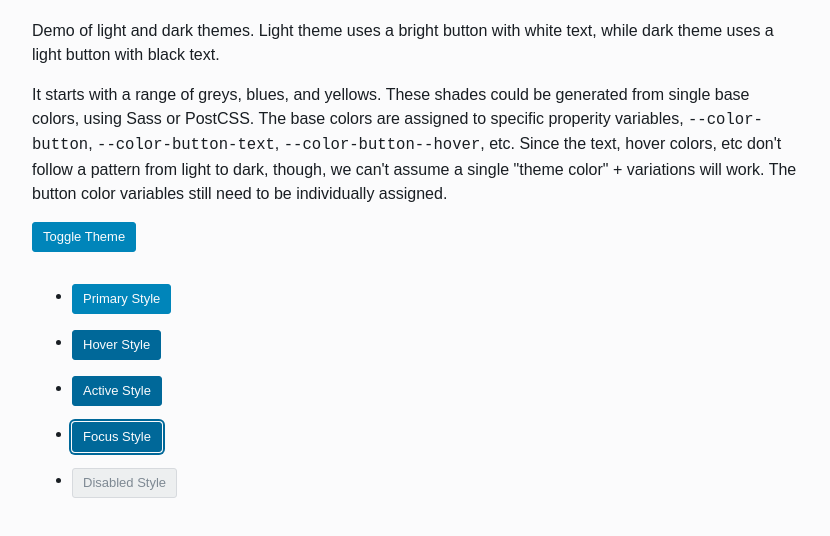
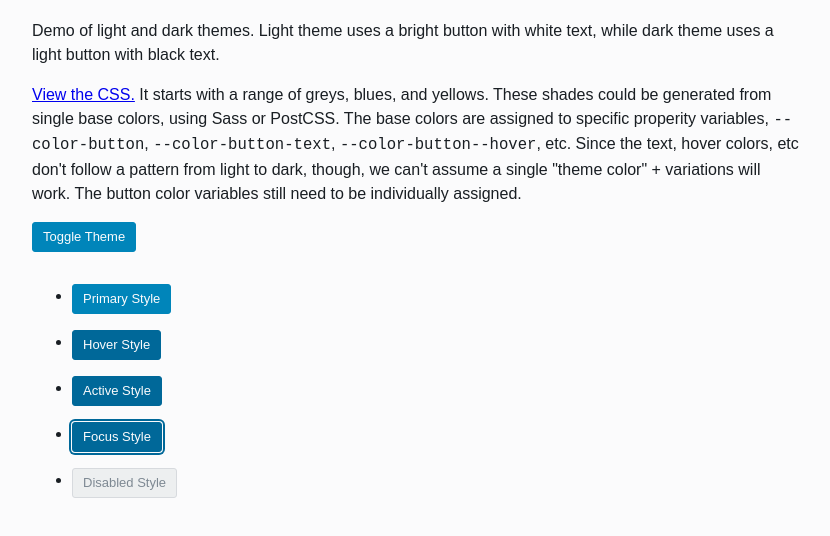
Before and after one commit to ryelle/button-custom-prop-example, a plain HTML site: page index.html in a window 1280 px wide. Shown: the part 88-624 px from the top of the page, without its empty margins (224-1054 px from the left). Drawn offline with Linux system fonts and the light colour scheme.

Commit message:
Add link to CSS

```diff
--- a/index.html
+++ b/index.html
@@ -14,7 +14,7 @@
 		<div>
 			<h1>Button Style & Custom Properties</h1>
 			<p>Demo of light and dark themes. Light theme uses a bright button with white text, while dark theme uses a light button with black text.</p>
-			<p>It starts with a range of greys, blues, and yellows. These shades could be generated from single base colors, using Sass or PostCSS. The base colors are assigned to specific properity variables, <code>--color-button</code>, <code>--color-button-text</code>, <code>--color-button--hover</code>, etc. Since the text, hover colors, etc don't follow a pattern from light to dark, though, we can't assume a single "theme color" + variations will work. The button color variables still need to be individually assigned.</p>
+			<p><a href="style.css">View the CSS.</a> It starts with a range of greys, blues, and yellows. These shades could be generated from single base colors, using Sass or PostCSS. The base colors are assigned to specific properity variables, <code>--color-button</code>, <code>--color-button-text</code>, <code>--color-button--hover</code>, etc. Since the text, hover colors, etc don't follow a pattern from light to dark, though, we can't assume a single "theme color" + variations will work. The button color variables still need to be individually assigned.</p>
 
 			<p><button onClick="javascript:toggleTheme();">Toggle Theme</button></p>
 
```
